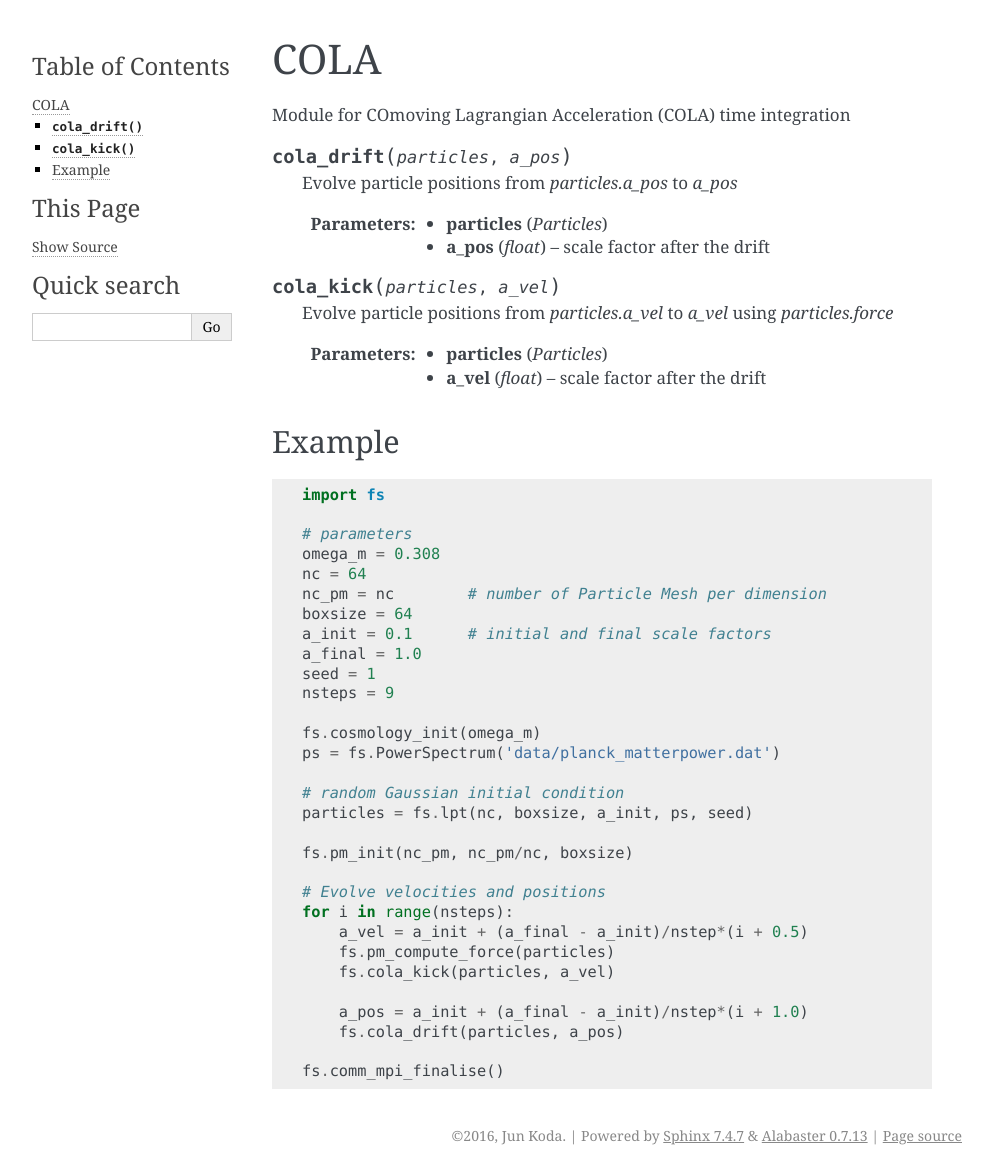
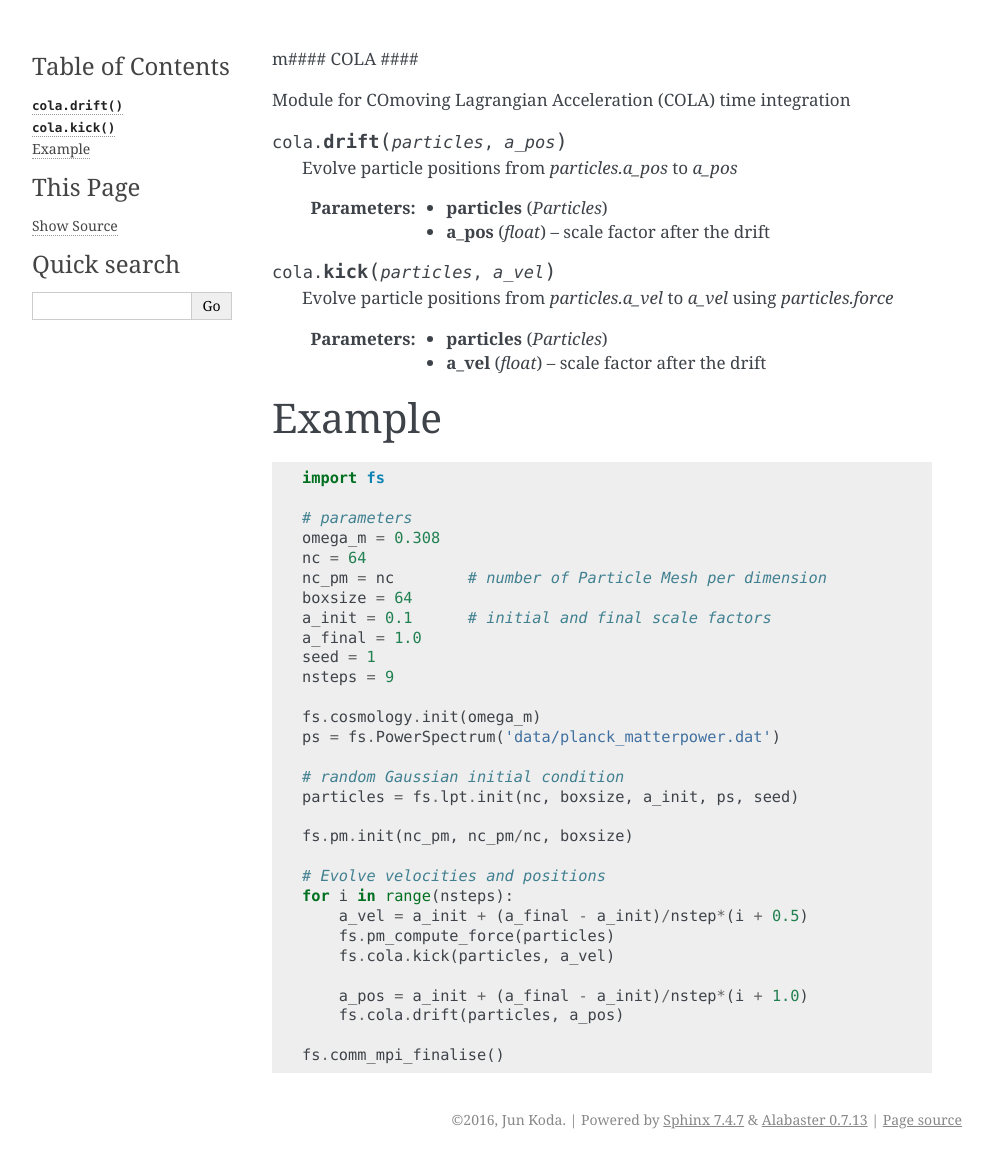
Before and after one commit to LBJ-Wade/fs2, a Sphinx documentation site: the page built from doc/py_cola.rst, in a window 1280 px wide. Shown: the whole page, without its empty margins (148-1141 px from the left). Built offline with Sphinx 7.4.7, drawn with Linux system fonts in a browser that asks for light colours; pages that are not in the unit, such as notebooks, are missing from menus.

Commit message:
Update doc for cola and msg.

```diff
--- a/doc/py_cola.rst
+++ b/doc/py_cola.rst
@@ -1,10 +1,10 @@
-####
+m####
 COLA
 ####
 
 Module for COmoving Lagrangian Acceleration (COLA) time integration
 
-.. py:function:: cola_drift(particles, a_pos)
+.. py:function:: cola.drift(particles, a_pos)
 
 
    Evolve particle positions from `particles.a_pos` to `a_pos`
@@ -13,7 +13,7 @@ Module for COmoving Lagrangian Acceleration (COLA) time integration
    :param float a_pos: scale factor after the drift
 
 
-.. py:function:: cola_kick(particles, a_vel)
+.. py:function:: cola.kick(particles, a_vel)
 
    Evolve particle positions from `particles.a_vel` to `a_vel`
    using `particles.force`
@@ -39,21 +39,21 @@ Example
    seed = 1
    nsteps = 9
 
-   fs.cosmology_init(omega_m)
+   fs.cosmology.init(omega_m)
    ps = fs.PowerSpectrum('data/planck_matterpower.dat')
 
    # random Gaussian initial condition
-   particles = fs.lpt(nc, boxsize, a_init, ps, seed)
+   particles = fs.lpt.init(nc, boxsize, a_init, ps, seed)
 
-   fs.pm_init(nc_pm, nc_pm/nc, boxsize)
+   fs.pm.init(nc_pm, nc_pm/nc, boxsize)
 
    # Evolve velocities and positions
    for i in range(nsteps):
        a_vel = a_init + (a_final - a_init)/nstep*(i + 0.5)
        fs.pm_compute_force(particles)
-       fs.cola_kick(particles, a_vel)
+       fs.cola.kick(particles, a_vel)
 
        a_pos = a_init + (a_final - a_init)/nstep*(i + 1.0)
-       fs.cola_drift(particles, a_pos)
+       fs.cola.drift(particles, a_pos)
 
    fs.comm_mpi_finalise()
```
Also changed, not shown: 1 other file.
